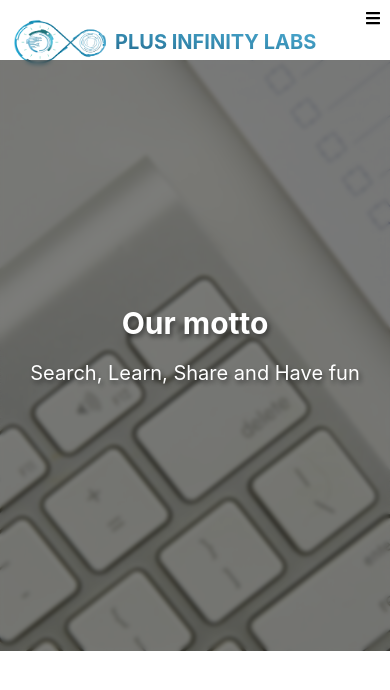
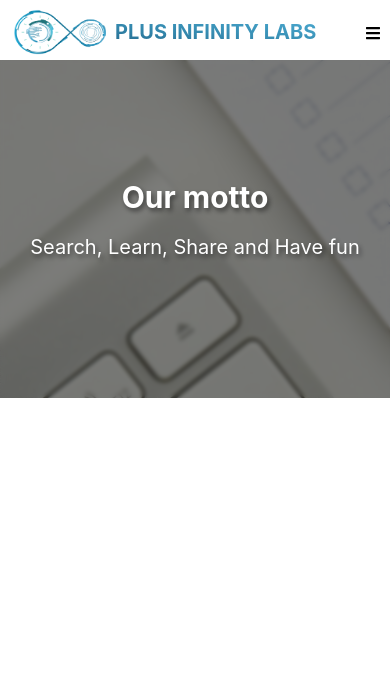
Before and after one commit to GowshikPrabhu/pi-labs-blog, a React (Create React App) app: page / in a window 390 px wide. Shown: the top 690 px of the page. Built offline with nearby package versions, Linux system fonts and the light colour scheme.

Commit message:
Fix style

```diff
--- a/src/components/Header/Header.css
+++ b/src/components/Header/Header.css
@@ -75,7 +75,7 @@
 @media screen and (max-width: 600px) {
   .top-menu-lead {
     position: absolute;
-    top: 10px;
+    top: 0px;
     left: 10px;
     float: none;
   }
@@ -94,6 +94,7 @@
 
   .top-menu-icon {
     display: block !important;
+    padding-top: 25px !important;
   }
 }
 
--- a/src/pages/Home/components/Landing.css
+++ b/src/pages/Home/components/Landing.css
@@ -1,5 +1,5 @@
 .parallax {
-  height: 70vh;
+  height: 40vh;
   background-image: url('../../../assets/images/img-1.jpg');
   background-repeat: no-repeat;
   background-attachment: fixed;
@@ -11,7 +11,7 @@
 .blur {
   background: rgba(0, 0, 0, 0.5);
   backdrop-filter: blur(2px);
-  height: 70vh;
+  height: 40vh;
   width: 100%;
 }
 
@@ -51,7 +51,7 @@
 @media only screen and (min-width: 768px) {
   .parallax,
   .blur {
-    height: 60vh;
+    height: 70vh;
   }
   .center h2 {
     font-size: 50px;
```
